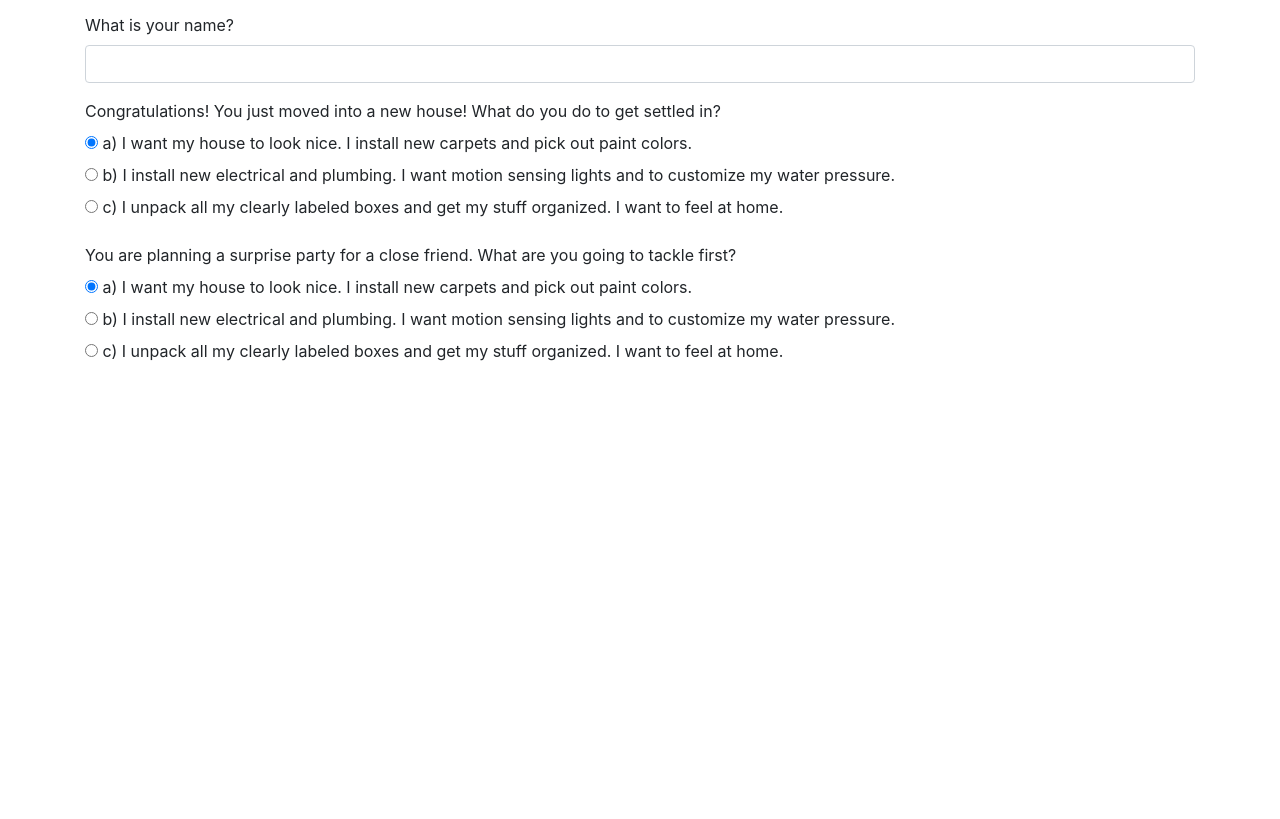
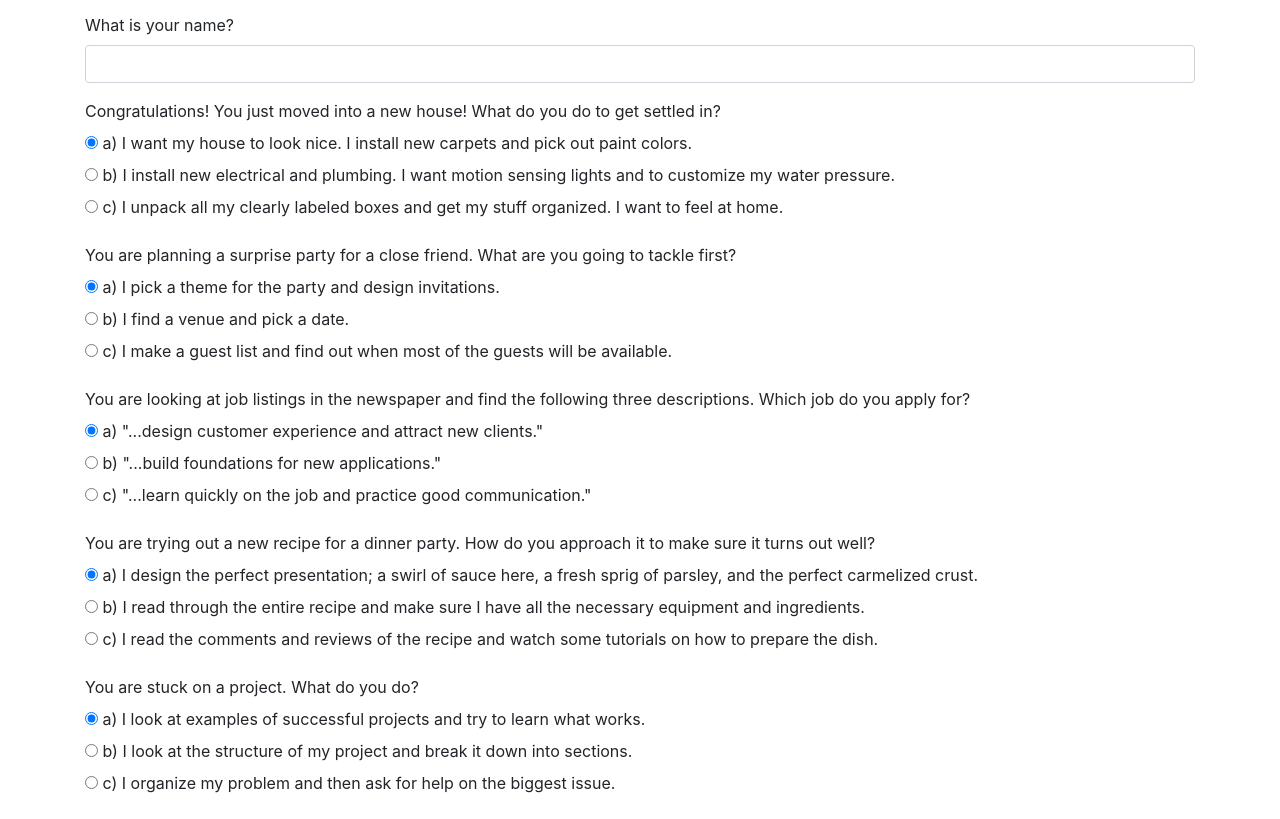
Before and after one commit to Messquerade/Programmming-Language-Suggester, a plain HTML site: page index.html in a window 1280 px wide. Shown: the part 107-926 px from the top of the page. Before the commit the page ends 800 px from the top, so only its background shows below. Drawn offline with Linux system fonts and the light colour scheme.

Commit message:
add radio questions 3-5

```diff
--- a/index.html
+++ b/index.html
@@ -45,23 +45,88 @@
         <div class="radio">
           <label>
             <input type="radio" name="planner" value="a" checked>
-            a) I want my house to look nice. I install new carpets and pick out paint colors.
+            a) I pick a theme for the party and design invitations.
           </label>
         </div>
         <div class="radio">
           <label>
-            <input type="radio" name="move-in" value="b">
-            b) I install new electrical and plumbing. I want motion sensing lights and to customize my water pressure.
+            <input type="radio" name="planner" value="b">
+            b) I find a venue and pick a date.
           </label>
         </div>
         <div class="radio">
           <label>
-            <input type="radio" name="move-in" value="c">
-            c) I unpack all my clearly labeled boxes and get my stuff organized. I want to feel at home.
+            <input type="radio" name="planner" value="c">
+            c) I make a guest list and find out when most of the guests will be available.
           </label>
         </div>
       </div>
 
+      <div class="form-group">
+        <label for="third-question">You are looking at job listings in the newspaper and find the following three descriptions. Which job do you apply for?</label>
+        <div class="radio">
+          <label>
+            <input type="radio" name="job" value="a" checked>
+            a) "...design customer experience and attract new clients."
+          </label>
+        </div>
+        <div class="radio">
+          <label>
+            <input type="radio" name="job" value="b">
+            b) "...build foundations for new applications."
+          </label>
+        </div>
+        <div class="radio">
+          <label>
+            <input type="radio" name="job" value="c">
+            c) "...learn quickly on the job and practice good communication."
+          </label>
+        </div>
+      </div>
+
+      <div class="form-group">
+        <label for="fourth-question">You are trying out a new recipe for a dinner party. How do you approach it to make sure it turns out well?</label>
+        <div class="radio">
+          <label>
+            <input type="radio" name="recipe" value="a" checked>
+            a) I design the perfect presentation; a swirl of sauce here, a fresh sprig of parsley, and the perfect carmelized crust.
+          </label>
+        </div>
+        <div class="radio">
+          <label>
+            <input type="radio" name="recipe" value="b">
+            b) I read through the entire recipe and make sure I have all the necessary equipment and ingredients.
+          </label>
+        </div>
+        <div class="radio">
+          <label>
+            <input type="radio" name="recipe" value="c">
+            c) I read the comments and reviews of the recipe and watch some tutorials on how to prepare the dish.
+          </label>
+        </div>
+      </div>
+
+      <div class="form-group">
+        <label for="fifth-question">You are stuck on a project. What do you do?</label>
+        <div class="radio">
+          <label>
+            <input type="radio" name="stuck" value="a" checked>
+            a) I look at examples of successful projects and try to learn what works.
+          </label>
+        </div>
+        <div class="radio">
+          <label>
+            <input type="radio" name="stuck" value="b">
+            b) I look at the structure of my project and break it down into sections.
+          </label>
+        </div>
+        <div class="radio">
+          <label>
+            <input type="radio" name="stuck" value="c">
+            c) I organize my problem and then ask for help on the biggest issue.
+          </label>
+        </div>
+      </div>
 
 
     </form>
```
